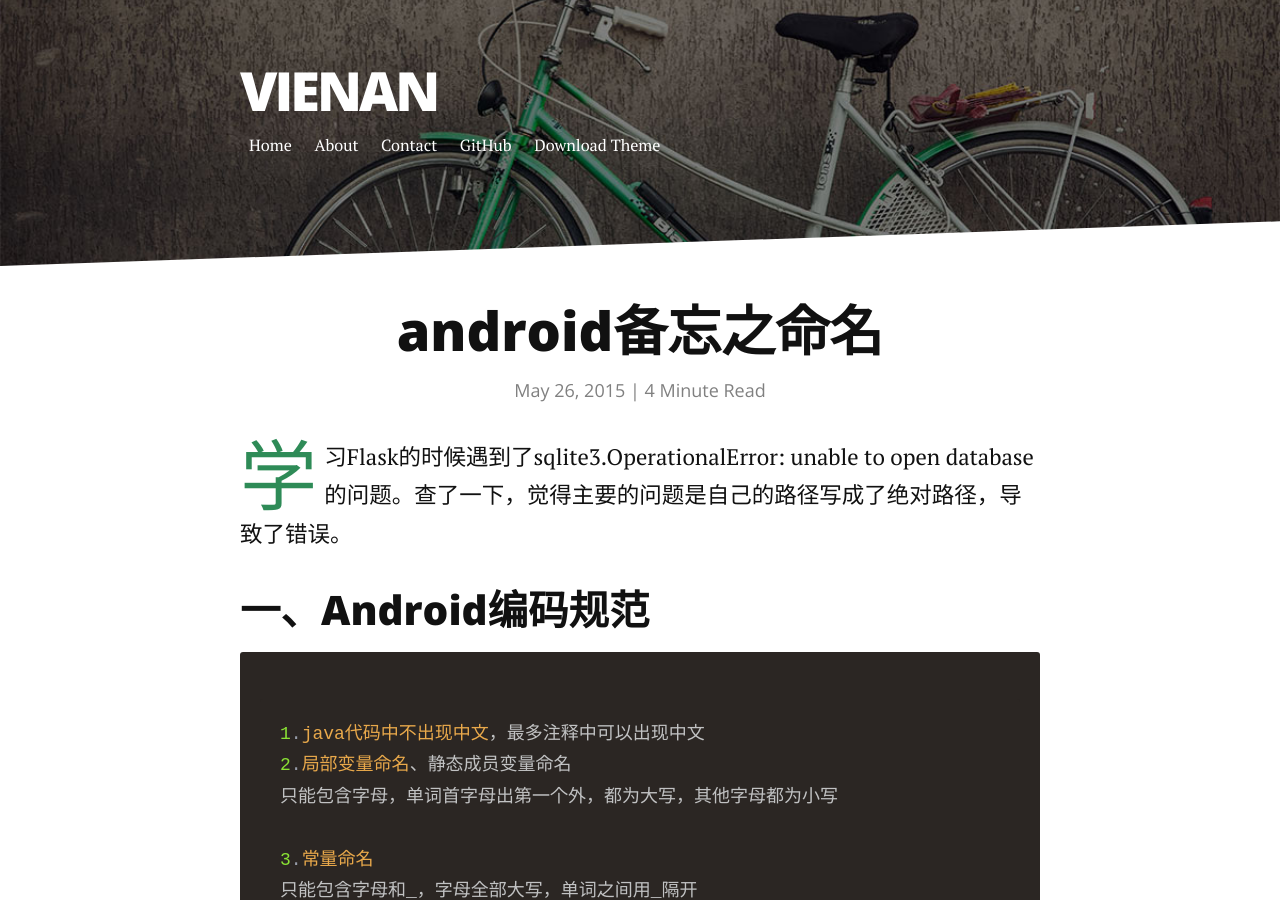
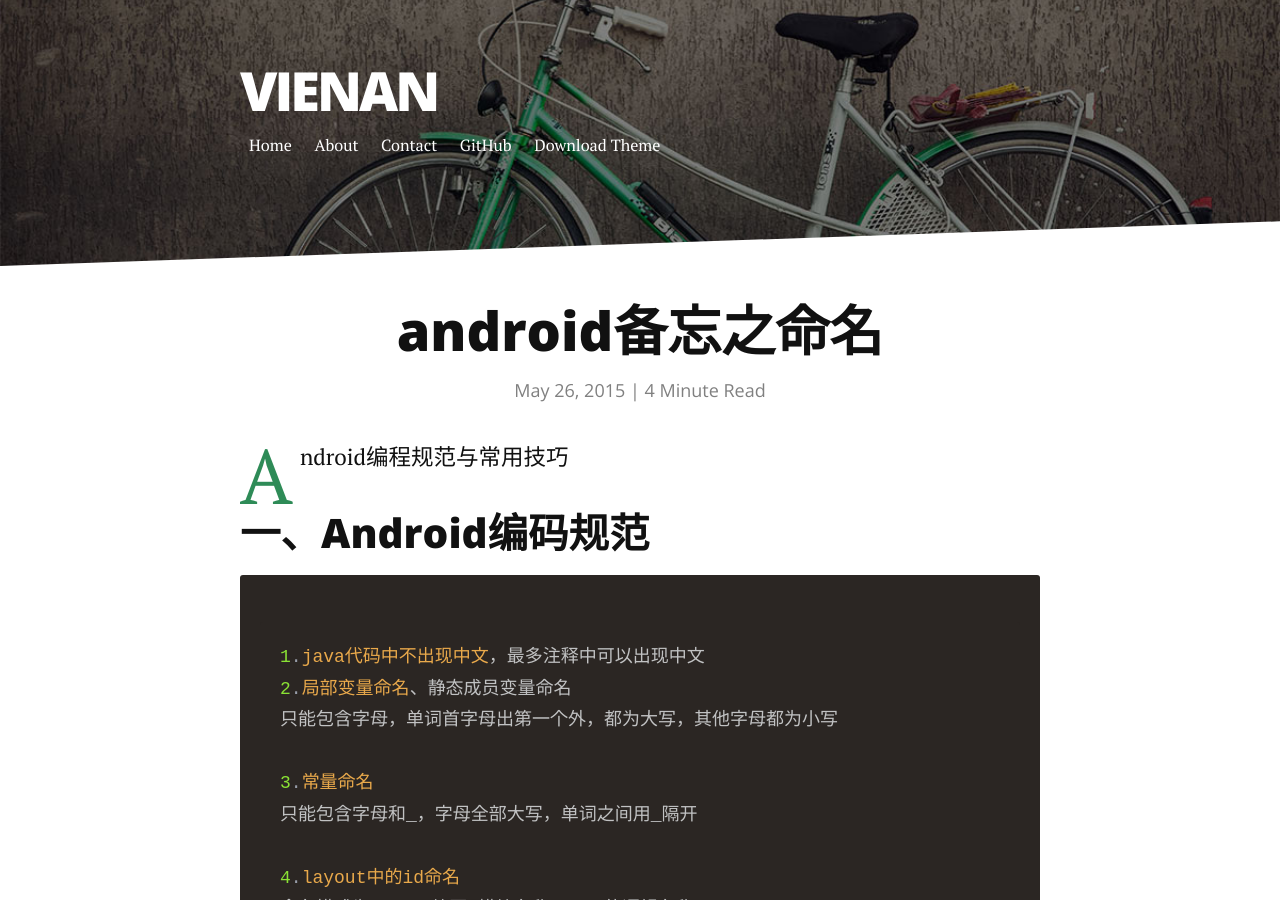
Before and after one commit to ditclear/ditclear.github.io, a Jekyll site: the page built from _posts/2015-4-26-android-name.markdown, in a window 1280 px wide and 900 px high. Built offline with Jekyll 4.4.1, drawn with Linux system fonts in a browser that asks for light colours; nearby versions of some CDN libraries; Markdown is read by kramdown in place of the engine named in the settings; comment, search, counter and statistics services are not loaded.

Commit message:
modify android_name

````diff
--- a/_posts/2015-4-26-android-name.markdown
+++ b/_posts/2015-4-26-android-name.markdown
@@ -4,7 +4,7 @@ title:  "android备忘之命名"
 date:   2015-5-26
 ---
 
-<p class="intro"><span class="dropcap">学</span>习Flask的时候遇到了sqlite3.OperationalError: unable to open database的问题。查了一下，觉得主要的问题是自己的路径写成了绝对路径，导致了错误。</p>
+<p class="intro"><span class="dropcap">A</span>ndroid编程规范与常用技巧</p>
 
 ##一、Android编码规范
 ```java
````
